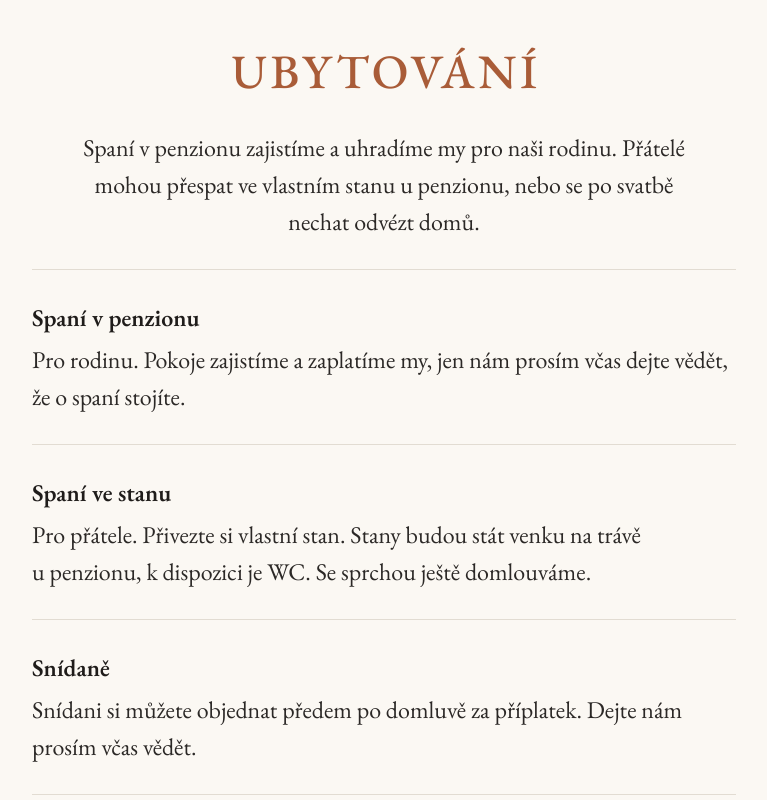
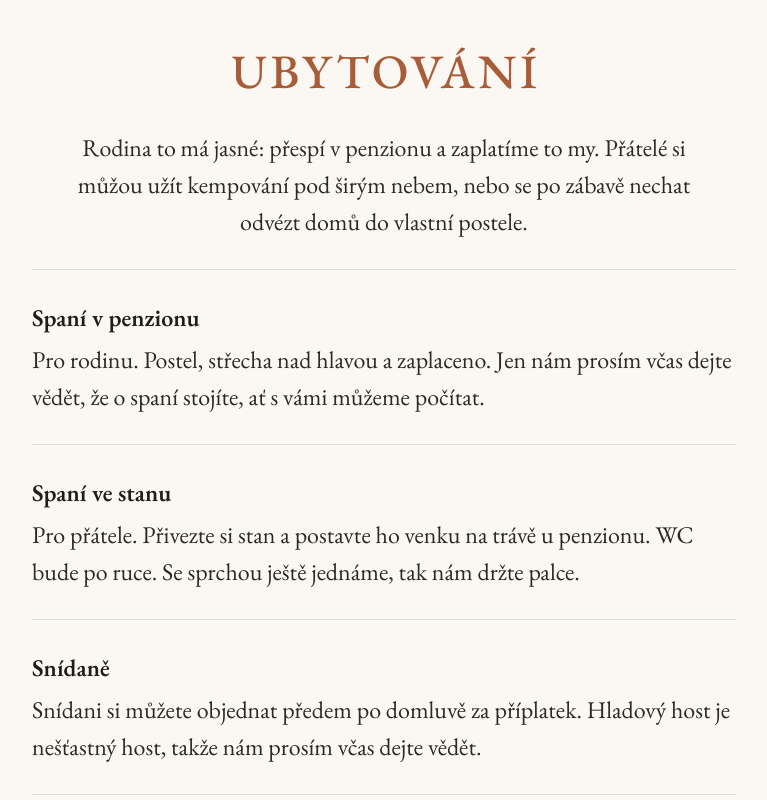
Before and after one commit to Filda99/Svatba, a plain HTML site: page index.html in a window 1280 px wide. Shown: the part 2740-3540 px from the top of the page, without its empty margins (256-1023 px from the left). Drawn offline with nearby package versions, Linux system fonts and the light colour scheme.

Commit message:
Ubytování: přátelštější a vtipnější texty
Co-Authored-By: Claude Sonnet 5.5 <noreply@anthropic.com>
Claude-Session: https://claude.ai/code/session_01J3kUZERMgHXR65HkggQwcH

```diff
--- a/index.html
+++ b/index.html
@@ -398,11 +398,11 @@
 <section id="ubytovani">
   <div class="wrap">
     <h2>Ubytování</h2>
-    <p class="lead">Spaní v&nbsp;penzionu zajistíme a&nbsp;uhradíme my pro naši rodinu. Přátelé mohou přespat ve vlastním stanu u&nbsp;penzionu, nebo se po svatbě nechat odvézt domů.</p>
+    <p class="lead">Rodina to má jasné: přespí v&nbsp;penzionu a&nbsp;zaplatíme to my. Přátelé si můžou užít kempování pod širým nebem, nebo se po zábavě nechat odvézt domů do vlastní postele.</p>
     <div class="rows">
-      <div class="row"><h3>Spaní v&nbsp;penzionu</h3><p>Pro rodinu. Pokoje zajistíme a&nbsp;zaplatíme my, jen nám prosím včas dejte vědět, že o&nbsp;spaní stojíte.</p></div>
-      <div class="row"><h3>Spaní ve stanu</h3><p>Pro přátele. Přivezte si vlastní stan. Stany budou stát venku na trávě u&nbsp;penzionu, k&nbsp;dispozici je WC. Se sprchou ještě domlouváme.</p></div>
-      <div class="row"><h3>Snídaně</h3><p>Snídani si můžete objednat předem po domluvě za příplatek. Dejte nám prosím včas vědět.</p></div>
+      <div class="row"><h3>Spaní v&nbsp;penzionu</h3><p>Pro rodinu. Postel, střecha nad hlavou a&nbsp;zaplaceno. Jen nám prosím včas dejte vědět, že o&nbsp;spaní stojíte, ať s&nbsp;vámi můžeme počítat.</p></div>
+      <div class="row"><h3>Spaní ve stanu</h3><p>Pro přátele. Přivezte si stan a&nbsp;postavte ho venku na trávě u&nbsp;penzionu. WC bude po ruce. Se sprchou ještě jednáme, tak nám držte palce.</p></div>
+      <div class="row"><h3>Snídaně</h3><p>Snídani si můžete objednat předem po domluvě za příplatek. Hladový host je nešťastný host, takže nám prosím včas dejte vědět.</p></div>
     </div>
     <p>Penzion leží v&nbsp;tiché krajině Moravského krasu. Více o&nbsp;místě najdete na <a href="https://kulna-jedovnice.cz/" target="_blank" rel="noopener">kulna-jedovnice.cz</a>.</p>
   </div>
```
